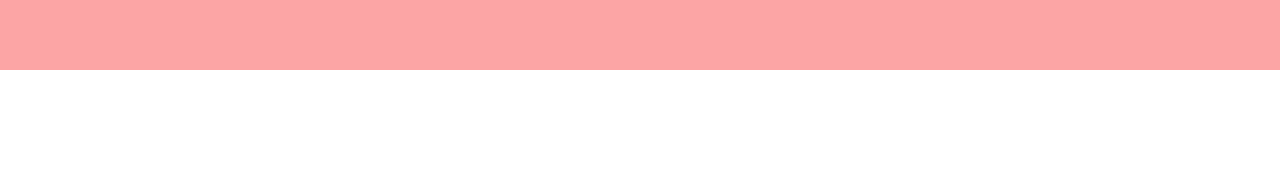
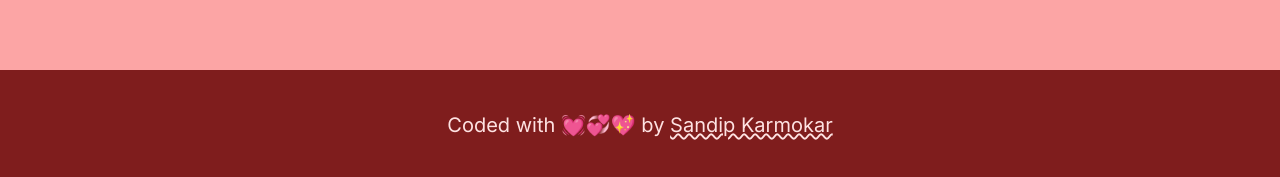
Before and after one commit to sandipkarmokar/pokedex, a Next.js app: page / in a window 1280 px wide. Shown: the part 826-1003 px from the top of the page. Before the commit the page ends 896 px from the top, so only its background shows below. Built offline with nearby package versions, Linux system fonts and the light colour scheme; no server answers.

Commit message:
added footer with link

```diff
--- /dev/null
+++ b/app/Footer.jsx
@@ -0,0 +1,25 @@
+import React from "react";
+
+const Footer = () => {
+  return (
+    <div className="bg-red-900">
+      <div className="container mx-auto flex items-center justify-center text-center p-10">
+        <div>
+          <p className="text-[20px] text-red-100">
+            Coded with 💓💞💖 by{" "}
+            <a
+              rel="noopener noreferrer"
+              href="https://www.sandipkmk.tech/"
+              target="_blank"
+              className="underline decoration-wavy"
+            >
+              Sandip Karmokar
+            </a>
+          </p>
+        </div>
+      </div>
+    </div>
+  );
+};
+
+export default Footer;
--- a/app/page.js
+++ b/app/page.js
@@ -1,11 +1,13 @@
 import Navbar from "./Navbar";
 import Display from "./Display";
+import Footer from "./Footer";
 
 export default function Home() {
   return (
     <main>
       <Navbar></Navbar>
       <Display></Display>
+      <Footer></Footer>
     </main>
   );
 }
```
